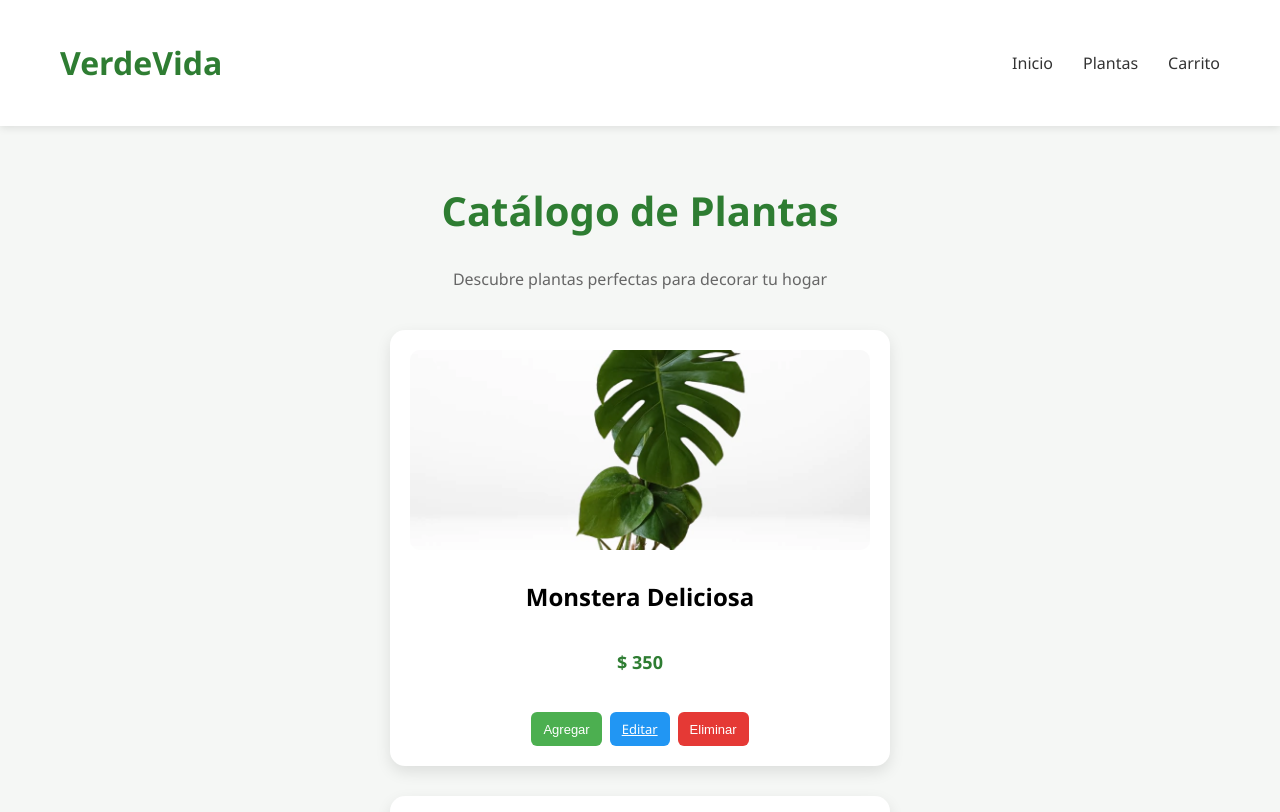
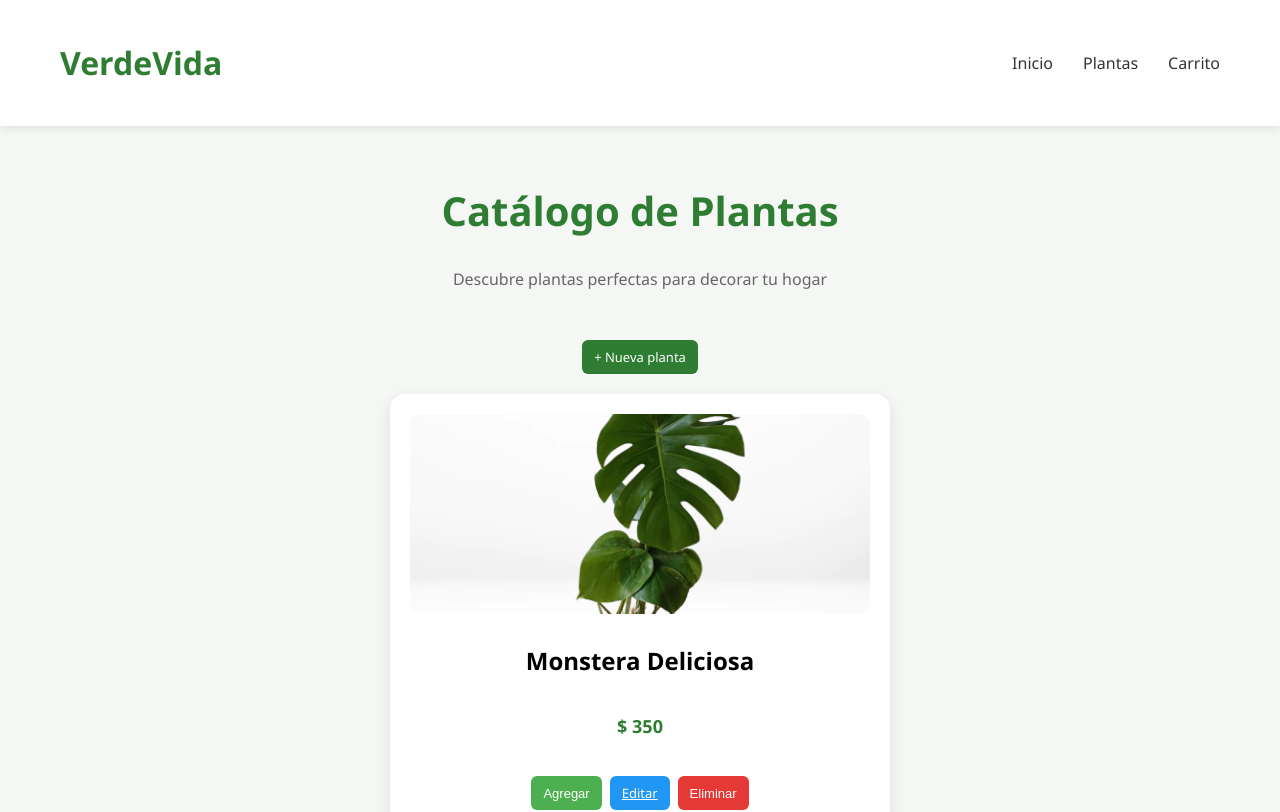
Before and after one commit to MarianaNuri/vue-crud-productos, a Vue app: page /#/productos in a window 1280 px wide. Shown: the top 812 px of the page. Built offline with nearby package versions, Linux system fonts and the light colour scheme.

Commit message:
Haciendo pruebas en el form

```diff
--- a/src/views/ProductoForm.vue
+++ b/src/views/ProductoForm.vue
@@ -6,7 +6,7 @@ import {useProductoStore} from "../stores/useProductoStore"
 const productoStore = useProductoStore()
 const route = useRoute()
 const router = useRouter()
-const id = route.params.id
+const id = Number(route.params.id)
 
 const nombre = ref("")
 const precio = ref("")
@@ -14,7 +14,7 @@ const imagen = ref("")
 
 onMounted(() => {
   if(id) {
-    const producto = productoStore.productos.find(p => p.id == id)
+    const producto = productoStore.obtenerProductoPorId(id)
 
     if(producto) {
       nombre.value = producto.nombre
@@ -28,14 +28,14 @@ function guardarProducto(){
   const producto = {
     id: id ? id: Date.now(),
     nombre: nombre.value,
-    precio: precio.value,
+    precio: Number(precio.value),
     imagen: imagen.value
   }
 
   if(id) {
-    productoStore.actualizarProducto(producto)
+    productoStore.actualizarProducto(id, producto)
   } else {
-    productoStore.agregarProducto(producto)
+    productoStore.crearProducto(producto)
   }
   router.push("/productos")
 }
@@ -58,7 +58,7 @@ function guardarProducto(){
       <label>Imagen (URL)</label>
       <input v-model="imagen">
 
-      <button class="btnGuardar">Guardar</button>
+      <button class="btn guardar">Guardar</button>
 
     </form>
   </div>
--- a/src/views/Productos.vue
+++ b/src/views/Productos.vue
@@ -21,6 +21,10 @@ const carritoStore = useCarritoStore()
 <p class="subtitulo">
 Descubre plantas perfectas para decorar tu hogar
 </p>
+
+<router-link to="/productos/crear" class="btn crear">
+    + Nueva planta
+</router-link>
 
 <div class="grid">
 
@@ -82,6 +86,16 @@ color:#2e7d32;
 .subtitulo{
 color:#666;
 margin-bottom:40px;
+}
+
+.crear {
+background: #2e7d32;
+color: white;
+padding: 10px 15px;
+border-radius: 6px;
+text-decoration: none;
+display: inline-block;
+margin-bottom: 20px;
 }
 
 .grid{
```
Also changed, not shown: src/assets/plantas/girasol.jpg (added). Lines whose indentation alone changed are shown as unchanged.
